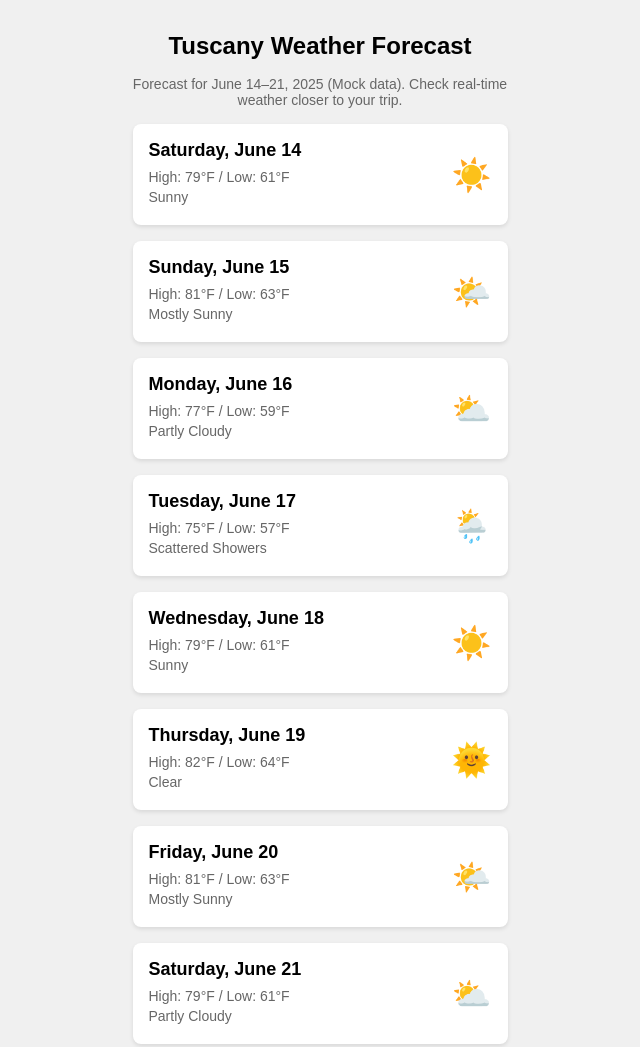
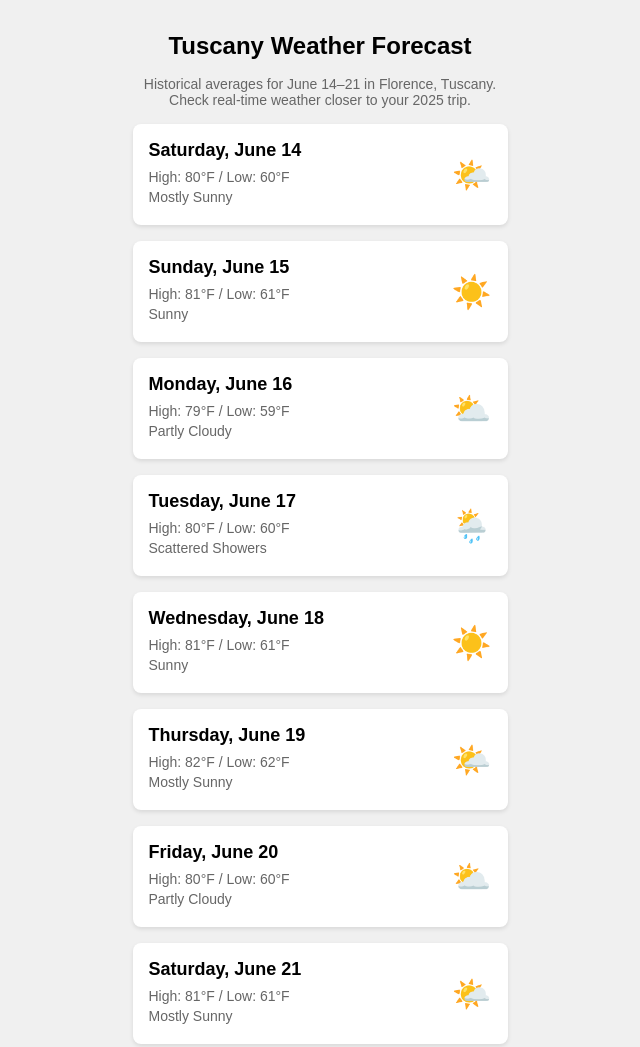
Before and after one commit to JuMcBa/Italy-Weather, a plain HTML site: page index.html in a window 1280 px wide. Shown: the whole page, without its empty margins (320-960 px from the left). Drawn offline with Linux system fonts and the light colour scheme.

Commit message:
Update index.html

```diff
--- a/index.html
+++ b/index.html
@@ -56,19 +56,19 @@
 <body>
   <div class="container">
     <h1>Tuscany Weather Forecast</h1>
-    <p class="note">Forecast for June 14–21, 2025 (Mock data). Check real-time weather closer to your trip.</p>
+    <p class="note">Historical averages for June 14–21 in Florence, Tuscany. Check real-time weather closer to your 2025 trip.</p>
     <div id="weather-list"></div>
   </div>
   <script>
     const weatherData = [
-      { date: "June 14", day: "Saturday", high: 79, low: 61, condition: "Sunny", icon: "☀️" },
-      { date: "June 15", day: "Sunday", high: 81, low: 63, condition: "Mostly Sunny", icon: "🌤️" },
-      { date: "June 16", day: "Monday", high: 77, low: 59, condition: "Partly Cloudy", icon: "⛅" },
-      { date: "June 17", day: "Tuesday", high: 75, low: 57, condition: "Scattered Showers", icon: "🌦️" },
-      { date: "June 18", day: "Wednesday", high: 79, low: 61, condition: "Sunny", icon: "☀️" },
-      { date: "June 19", day: "Thursday", high: 82, low: 64, condition: "Clear", icon: "🌞" },
-      { date: "June 20", day: "Friday", high: 81, low: 63, condition: "Mostly Sunny", icon: "🌤️" },
-      { date: "June 21", day: "Saturday", high: 79, low: 61, condition: "Partly Cloudy", icon: "⛅" },
+      { date: "June 14", day: "Saturday", high: 80, low: 60, condition: "Mostly Sunny", icon: "🌤️" },
+      { date: "June 15", day: "Sunday", high: 81, low: 61, condition: "Sunny", icon: "☀️" },
+      { date: "June 16", day: "Monday", high: 79, low: 59, condition: "Partly Cloudy", icon: "⛅" },
+      { date: "June 17", day: "Tuesday", high: 80, low: 60, condition: "Scattered Showers", icon: "🌦️" },
+      { date: "June 18", day: "Wednesday", high: 81, low: 61, condition: "Sunny", icon: "☀️" },
+      { date: "June 19", day: "Thursday", high: 82, low: 62, condition: "Mostly Sunny", icon: "🌤️" },
+      { date: "June 20", day: "Friday", high: 80, low: 60, condition: "Partly Cloudy", icon: "⛅" },
+      { date: "June 21", day: "Saturday", high: 81, low: 61, condition: "Mostly Sunny", icon: "🌤️" },
     ];
 
     const weatherList = document.getElementById('weather-list');
```
